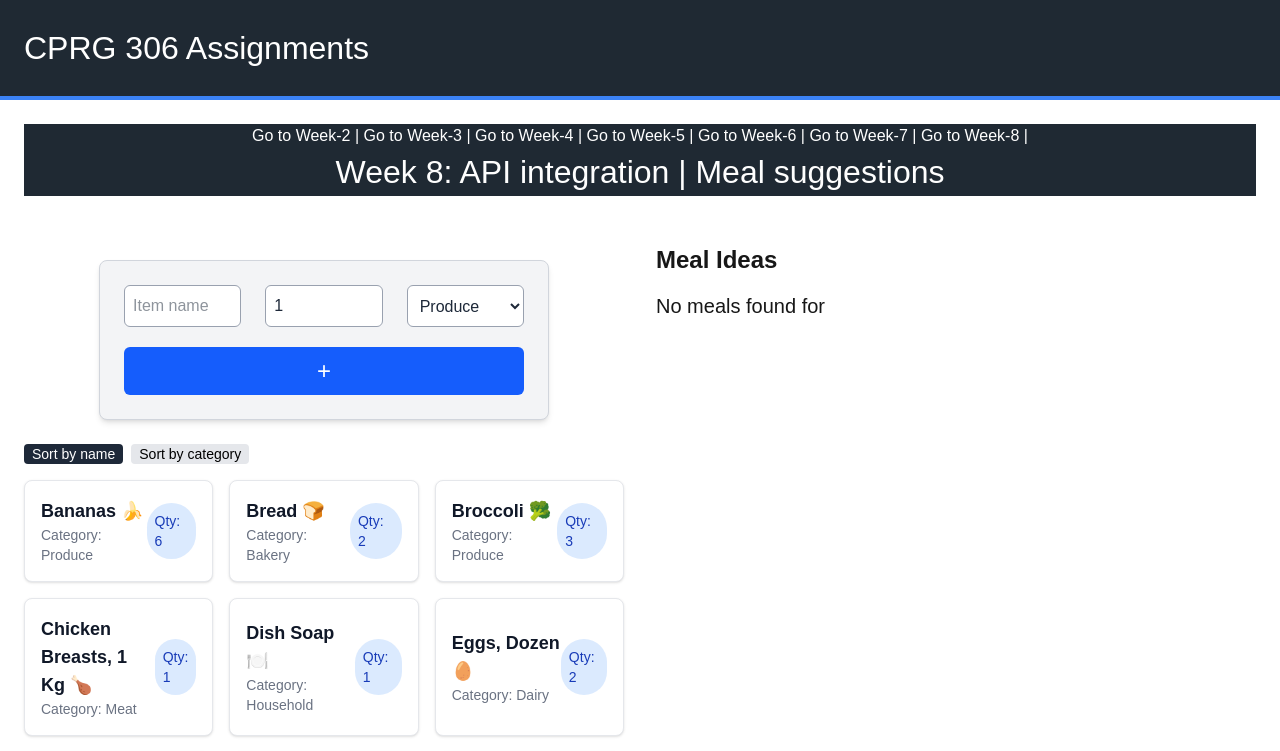
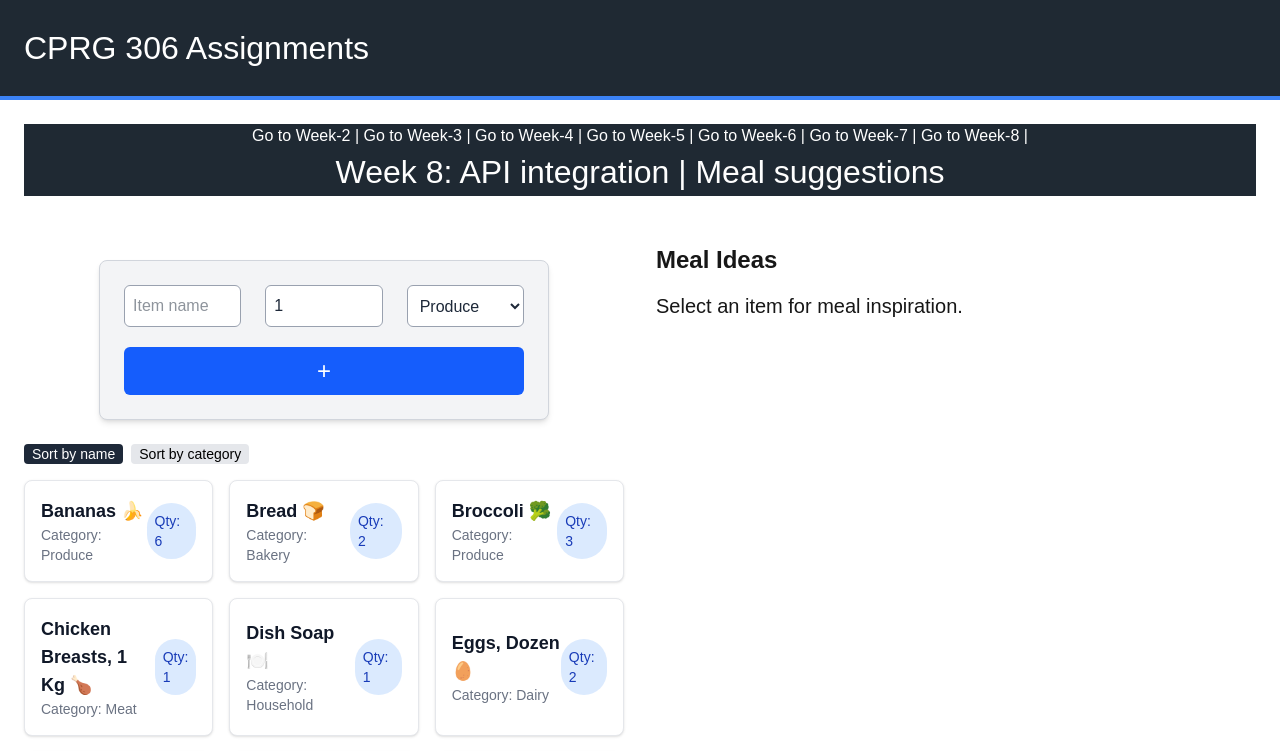
Before and after one commit to Tpetreman99/cprg306-assignments, a Next.js app: page /week-8 in a window 1280 px wide. Shown: the top 751 px of the page. Built offline with nearby package versions, Linux system fonts and the light colour scheme.

Commit message:
Minnor changes and solving console error 500

```diff
--- a/app/week-8/MealIdeas.js
+++ b/app/week-8/MealIdeas.js
@@ -29,7 +29,9 @@ export default function MealIdeas({ingredient}) {
       <div className="mt-6">
         <h2 className="text-2xl font-bold mb-4">Meal Ideas</h2>
 
-        {meals.length === 0 ? (
+        {!ingredient ? (
+          <p className="text-xl">Select an item for meal inspiration.</p>
+        ) : meals.length === 0 ? (
           <p className="text-xl">No meals found for {ingredient}</p>
         ) : (
           <div className="grid grid-cols-1 sm:grid-cols-2 md:grid-cols-3 gap-4">
@@ -38,11 +40,12 @@ export default function MealIdeas({ingredient}) {
                 key={meal.idMeal}
                 className="bg-white border border-gray-200 rounded-lg shadow-sm hover:shadow-lg transition-all duration-300 p-4"
               >
-                <img
-                  src={meal.strMealThumb}
-                  alt={meal.strMeal}
-                  className="w-full h-40 object-cover rounded-md mb-3"
-                />
+                {meal.strMealThumb ? (
+                  <img
+                    src={meal.strMealThumb}
+                    alt={meal.strMeal}
+                    className="w-full h-40 object-cover rounded-md mb-3"/>
+                ) : null}
                 <h3 className="text-lg font-semibold text-gray-900">{meal.strMeal}</h3>
               </div>
             ))}
@@ -54,11 +57,13 @@ export default function MealIdeas({ingredient}) {
 
 async function fetchMealIdeas(ingredient) {
   try {
-    const response = await fetch(`https://www.themealdb.com/api/json/v1/1/filter.php?i=${ingredient}`);
+    const formattedIngredient = ingredient.trim();
+    const response = await fetch(`https://www.themealdb.com/api/json/v1/1/filter.php?i=${formattedIngredient}`);
     const data = await response.json();
-    return data.meals;
+    return data.meals || [];
   } catch (error) {
-    console.error(error)
-    console.log("No items found")
+    console.error("fetchMealsIdea error:", error)
+    // console.log("No items found")
+    return [];
   }
 }
```
